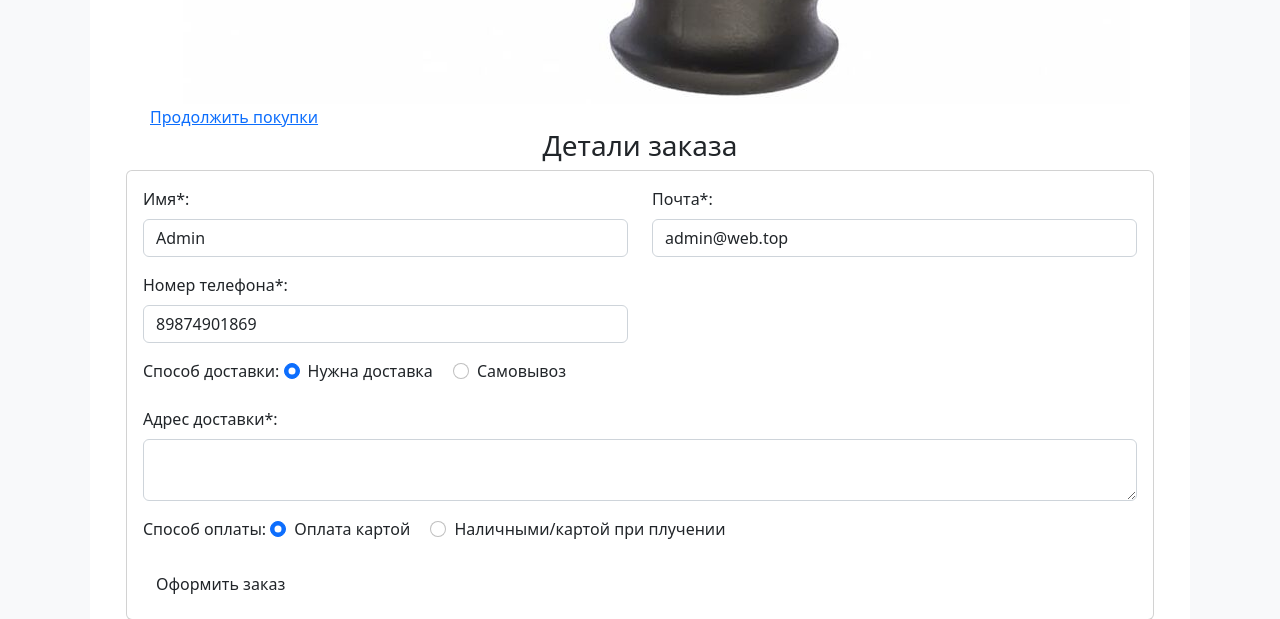
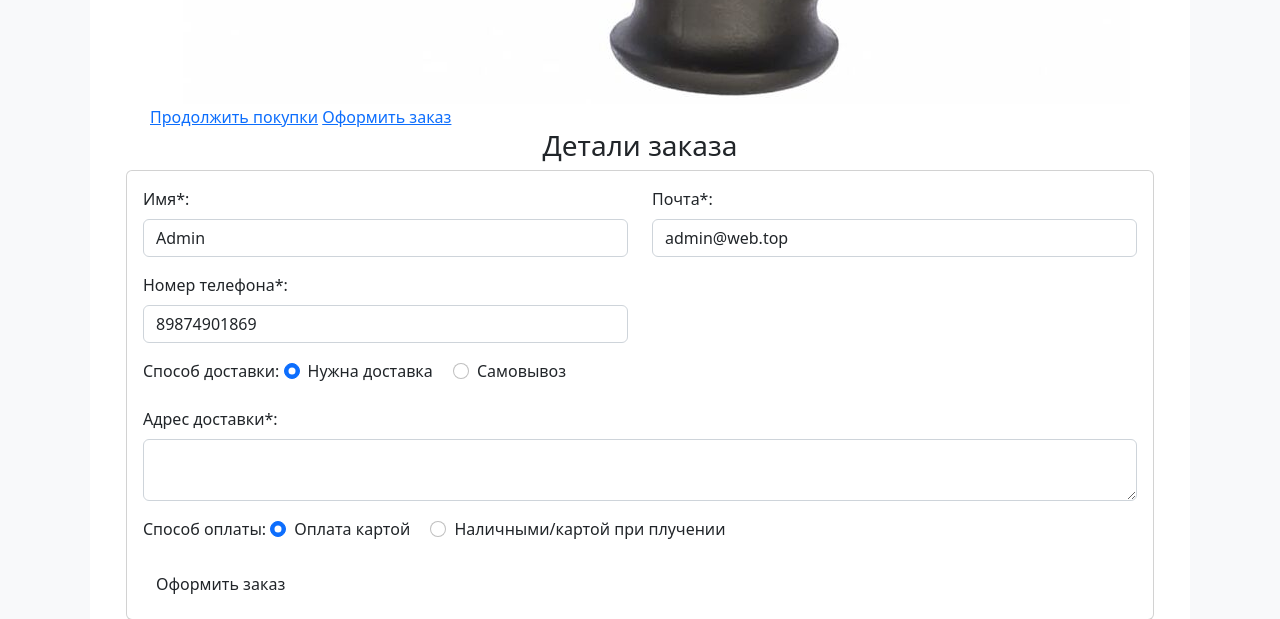
Before and after one commit to oleg425top/FinalyProject425, a Django app: page /orders/create_order/ in a window 1280 px wide. Shown: the part 2970-3589 px from the top of the page. Run offline with Django 5.2, Linux system fonts and the light colour scheme; a user stored in the database is signed in; data comes from the database, SQL or seed files in the repository; tables that the repository leaves empty hold one stand-in row (values such as "Sample post"); parts of the project's set-up code (start-up, migrations or seed data) failed here and were passed over; some libraries are stand-ins or nearby versions.

Commit message:
добавил кнопку оформления заказа в корзину

```diff
--- a/carts/templates/carts/includes/inc_cart.html
+++ b/carts/templates/carts/includes/inc_cart.html
@@ -50,6 +50,7 @@
           <div class="col-12">
             <div class="cart-buttons">
               <a class="btn-shopping continue-shopping" href="{% url 'shop:tools' %}">Продолжить покупки</a>
+              <a class="btn-shopping continue-shopping" href="{% url 'orders:create_order' %}">Оформить заказ</a>
             </div>
           </div>
           {% else %}
```
